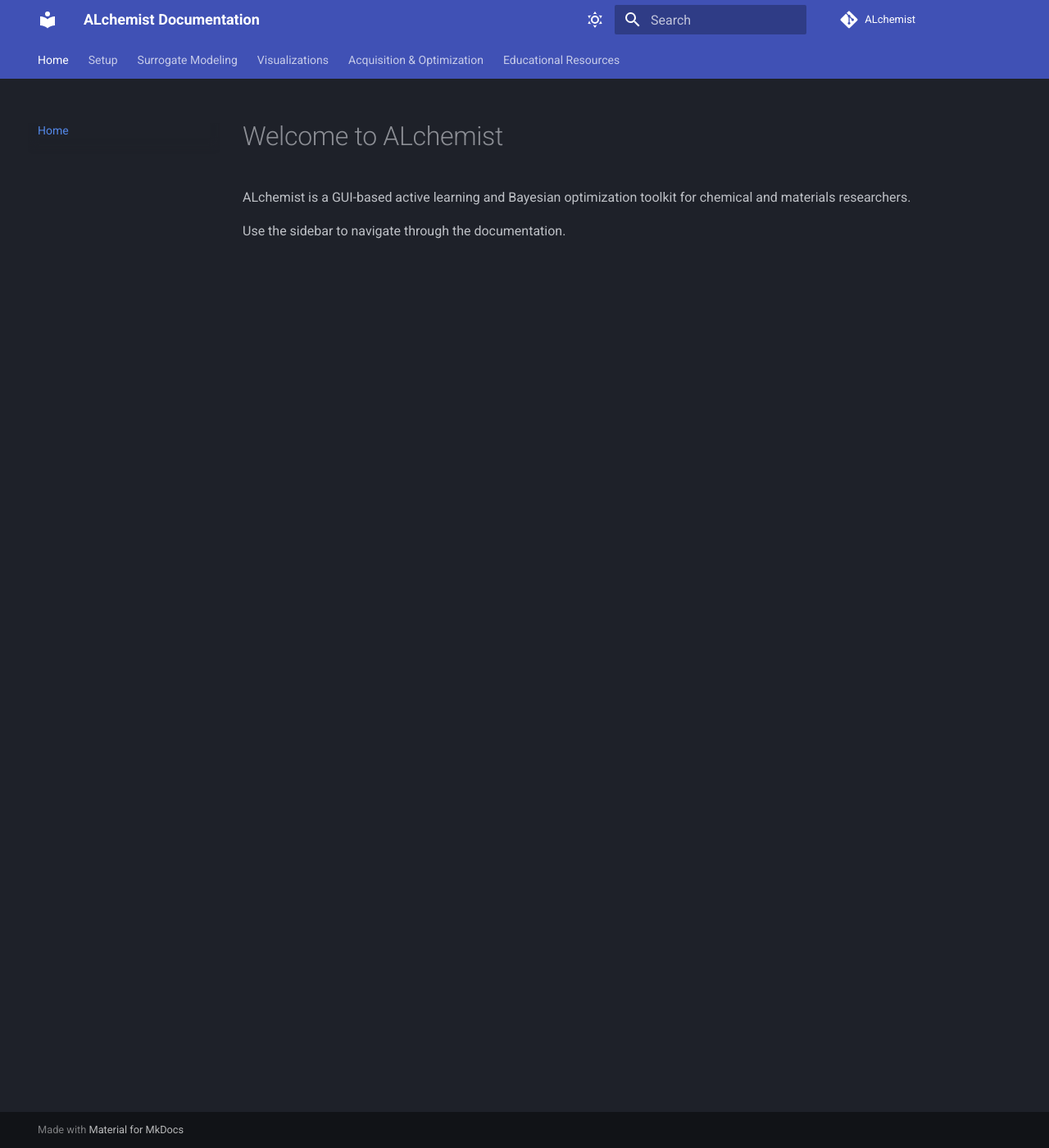
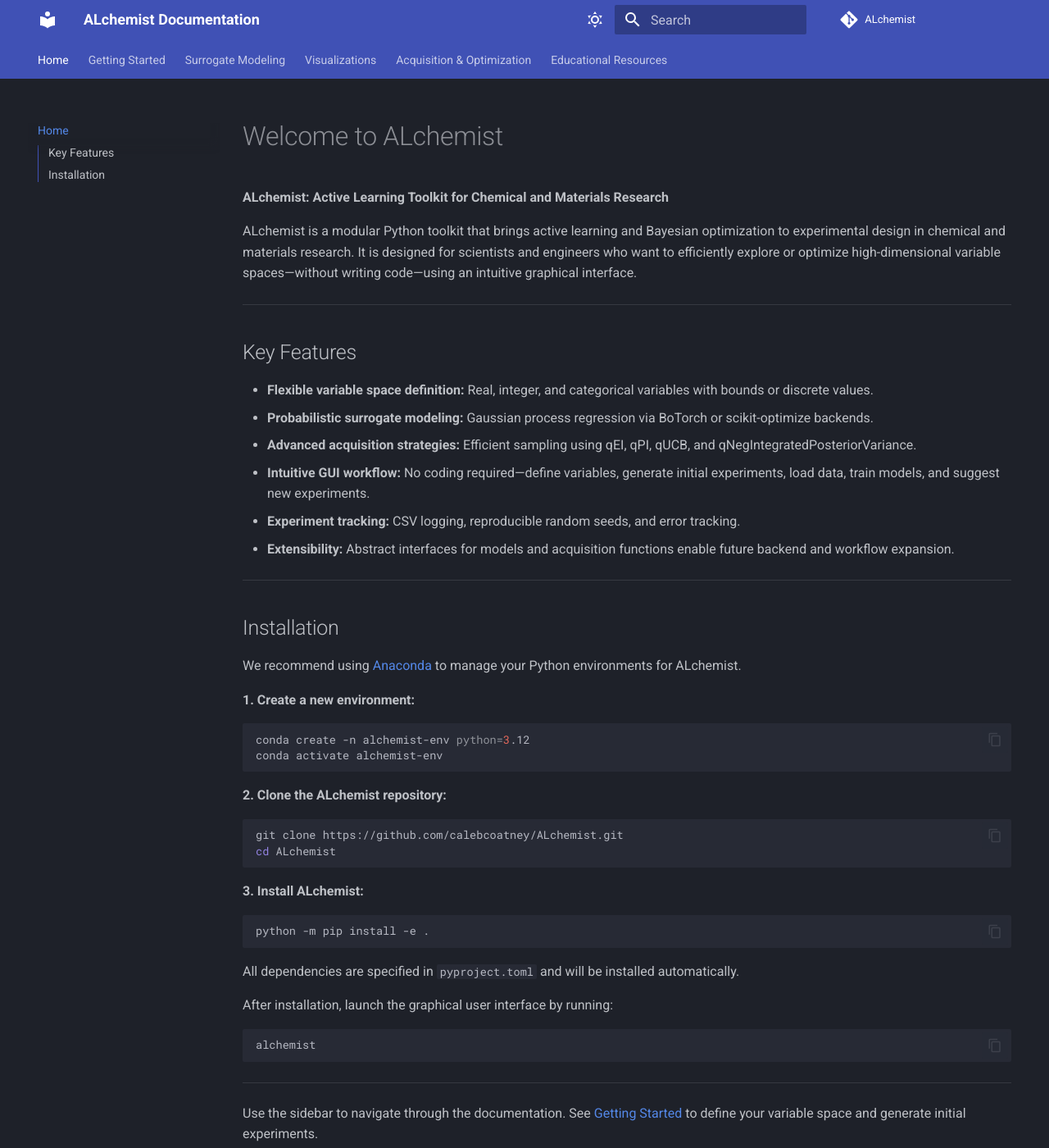
Before and after one commit to NREL/ALchemist, an MkDocs documentation site: the page built from docs/index.md, in a window 1280 px wide and 1400 px high. Shown: the whole window at 82% size. Built offline with MkDocs 1.6.1 and Material for MkDocs 9.7.7, drawn with Linux system fonts in a browser that asks for light colours; comment, search, counter and statistics services are not loaded.

Commit message:
Updated documentation

````diff
--- a/docs/index.md
+++ b/docs/index.md
@@ -1,5 +1,51 @@
 # Welcome to ALchemist
 
-ALchemist is a GUI-based active learning and Bayesian optimization toolkit for chemical and materials researchers.
+**ALchemist: Active Learning Toolkit for Chemical and Materials Research**
 
-Use the sidebar to navigate through the documentation.
+ALchemist is a modular Python toolkit that brings active learning and Bayesian optimization to experimental design in chemical and materials research. It is designed for scientists and engineers who want to efficiently explore or optimize high-dimensional variable spaces—without writing code—using an intuitive graphical interface.
+
+---
+
+## Key Features
+
+- **Flexible variable space definition:** Real, integer, and categorical variables with bounds or discrete values.
+- **Probabilistic surrogate modeling:** Gaussian process regression via BoTorch or scikit-optimize backends.
+- **Advanced acquisition strategies:** Efficient sampling using qEI, qPI, qUCB, and qNegIntegratedPosteriorVariance.
+- **Intuitive GUI workflow:** No coding required—define variables, generate initial experiments, load data, train models, and suggest new experiments.
+- **Experiment tracking:** CSV logging, reproducible random seeds, and error tracking.
+- **Extensibility:** Abstract interfaces for models and acquisition functions enable future backend and workflow expansion.
+
+---
+
+## Installation
+
+We recommend using [Anaconda](https://www.anaconda.com/products/distribution) to manage your Python environments for ALchemist.
+
+**1. Create a new environment:**
+```bash
+conda create -n alchemist-env python=3.12
+conda activate alchemist-env
+```
+
+**2. Clone the ALchemist repository:**
+```bash
+git clone https://github.com/calebcoatney/ALchemist.git
+cd ALchemist
+```
+
+**3. Install ALchemist:**
+```bash
+python -m pip install -e .
+```
+
+All dependencies are specified in `pyproject.toml` and will be installed automatically.
+
+After installation, launch the graphical user interface by running:
+
+```bash
+alchemist
+```
+
+---
+
+Use the sidebar to navigate through the documentation. See [Getting Started](setup/variable_space.md) to define your variable space and generate initial experiments.
--- a/mkdocs.yml
+++ b/mkdocs.yml
@@ -25,7 +25,7 @@
 
 nav:
   - Home: index.md
-  - Setup:
+  - Getting Started:
       - Setting Up Variable Space: setup/variable_space.md
       - Generating Initial Experiments: setup/initial_sampling.md
       - Loading Experimental Data: setup/load_data.md
@@ -41,7 +41,9 @@
       - scikit-optimize Acquisition: acquisition/skopt.md
       - BoTorch Acquisition: acquisition/botorch.md
       - Logging & Tracking: acquisition/logging.md
-  - Educational Resources: resources.md
+  - Educational Resources:
+      - Bayesian Optimization: background/bayesian_optimization.md
+      - Kernels: background/kernels.md
 
 markdown_extensions:
   - admonition
````
Also changed, not shown: docs/background/bayesian_optimization.md (added, +119 -0 lines), docs/background/kernels.md (added, +138 -0 lines).
